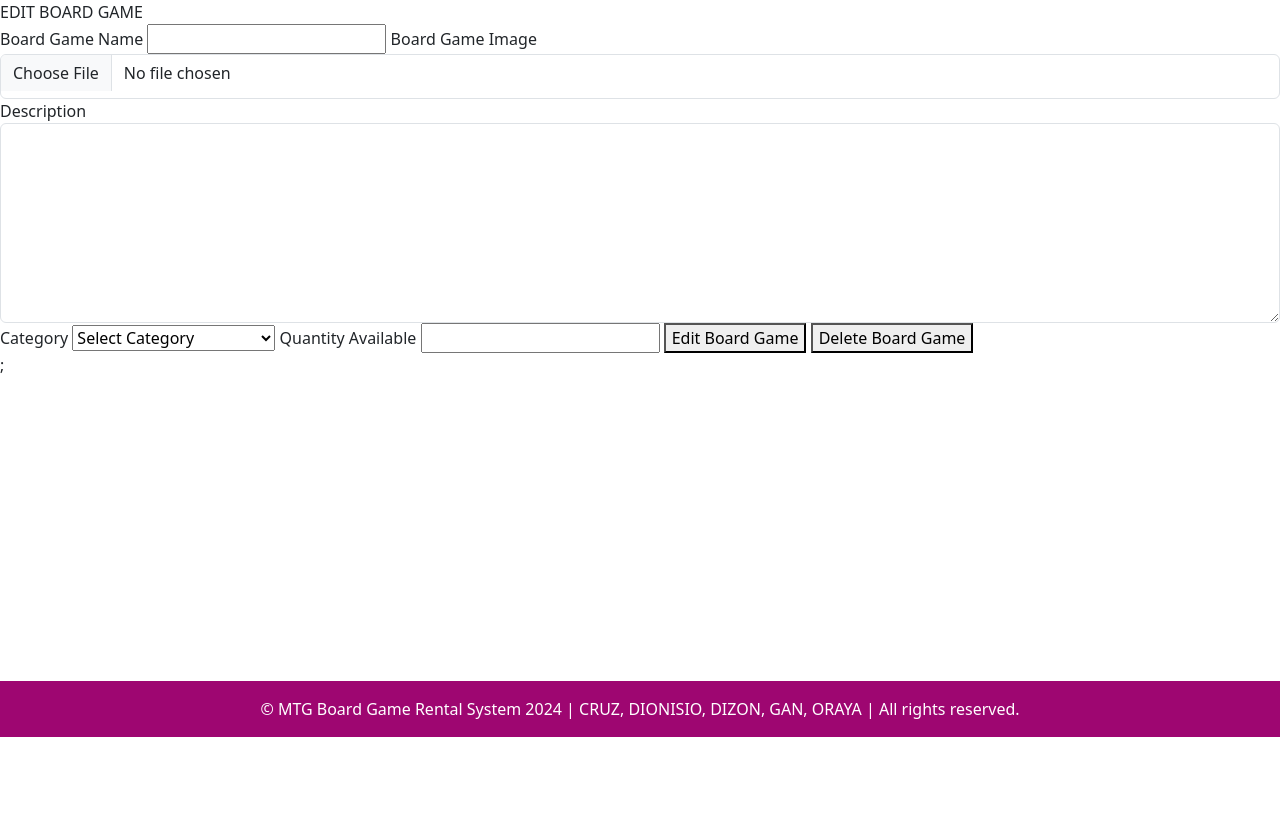
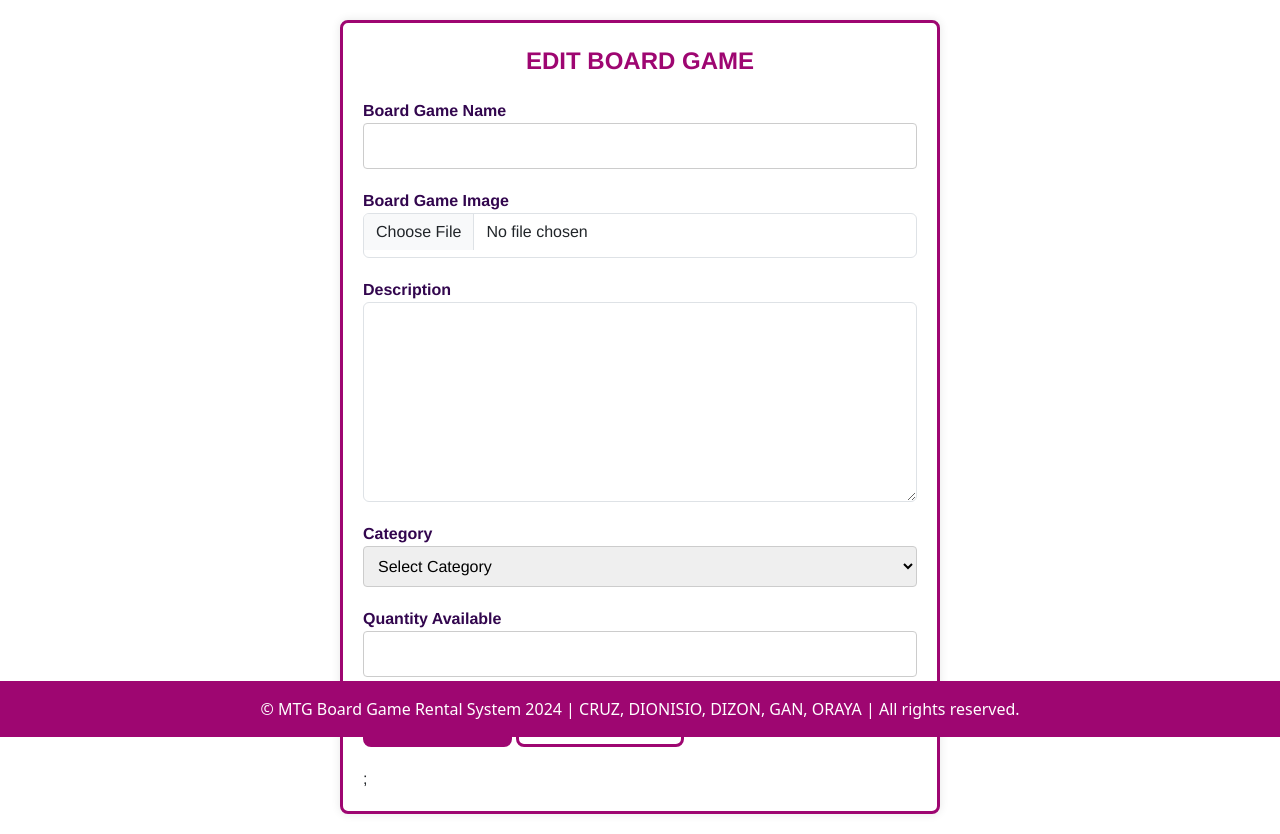
Before and after one commit to NR-Schools/CDDGO-FrontEnd, a PHP site: page /templates/admin-edit_board_game.php in a window 1280 px wide. Shown: the part 63-897 px from the top of the page. Before the commit the page ends 800 px from the top, so only its background shows below. Run offline with PHP 8.4, Linux system fonts and the light colour scheme; the template is opened without the code that fills it, so the values that code supplies are empty.

Commit message:
UI of add, edit board game

```diff
--- a/css/admin-add_board_game.css
+++ b/css/admin-add_board_game.css
@@ -6,6 +6,7 @@
             border-radius: 8px;
             box-shadow: 0 0 10px rgba(0, 0, 0, 0.1);
             font-family: Helvetica, sans-serif;
+            border: solid #9e0671;
         }
 
         .add-board-title {
@@ -45,7 +46,7 @@
             display: inline-block;
             background-color: #9e0671;
             color: white;
-            border-radius: 10px;
+            border-radius: 8px;
             border: solid #9e0671;
             padding: 10px;
             transition:background-color 0.5s, border-style 0.5s, color 0.5s;
@@ -57,7 +58,7 @@
             color: #333;
             text-decoration: none;
             color: #9e0671;
-            border-radius: 12px;
+            border-radius: 8px;
             border: solid ;
             padding: 10px;
             transition:background-color 0.5s, border-style 0.5s, color 0.5s;
--- a/templates/admin-edit_board_game.php
+++ b/templates/admin-edit_board_game.php
@@ -16,6 +16,7 @@
     <title>Edit Board Game</title>
     <link href="https://cdn.jsdelivr.net/npm/bootstrap@5.3.3/dist/css/bootstrap.min.css" rel="stylesheet"
         integrity="sha384-QWTKZyjpPEjISv5WaRU9OFeRpok6YctnYmDr5pNlyT2bRjXh0JMhjY6hW+ALEwIH" crossorigin="anonymous">
+    <link type="text/css" rel="stylesheet" href="../css/admin-add_board_game.css">
 </head>
 <body>
     <!-- Include Header and Footer-->
@@ -88,24 +89,33 @@
     ?>
 
     <!--Form-->
-    <div class= "page-container">
+    <div class= "content-container">
         <div class="add-board-title">
             EDIT BOARD GAME
         </div>
         <form action="admin-edit_board_game.php" method="POST" enctype="multipart/form-data">
             <!--Board Game Name-->
+            <div class="form-group">
                 <label for="game_name">Board Game Name</label>
                 <input type="text" name="game_name" id="game_name" value="<?php echo $game->GameName?>">
+            </div>
 
             <!--Board Game Image-->
+            <div class="form-group">
                 <label for="game_img">Board Game Image</label>
                 <input type="file" id="game_img" name="game_img" class="form-control" onchange="onFileSelected(event)" style="height: 45px;" accept="image/*">
+            </div>
+
 
             <!--Description-->
+            <div class="form-group">
                 <label for="game_desc">Description</label><br>
                 <textarea type="text" name="description" id="description" class="form-control" style="height: 200px;"><?php echo htmlspecialchars($game->GameDescription); ?></textarea>
+            </div>
+
 
             <!--Category-->
+            <div class="form-group">
             <label for="game_category">Category</label>
             <select name="game_category">
                 <option value="No Category" <?php echo ($game->GameCategory == 'No Category') ? 'selected' : ''; ?>>Select Category</option>
@@ -134,15 +144,20 @@
                 <option value="Word" <?php echo ($game->GameCategory == 'Word') ? 'selected' : ''; ?>>Word</option>
                 <option value="Worker Placement" <?php echo ($game->GameCategory == 'Worker Placement') ? 'selected' : ''; ?>>Worker Placement</option>
             </select>
+            </div>
 
             <!--Quantity Available-->
+            <div class="form-group">
                 <label for="quantity_avail">Quantity Available</label>
                 <input type="number" name="quantity_avail" id="quantity_avail" value="<?php echo $game->QuantityAvailable?>">
+            </div>
 
-            <!--Submit Button-->
+            <!--Submit and Delete Button-->
+            <div class="form-group">
             <input type="hidden" name="gameID" value="<?php echo $gameID; ?>">
-            <button type="submit" name="edit" value="edit">Edit Board Game</button>
-            <button type="submit" name="delete" value="delete">Delete Board Game</button>
+            <button type="submit" class="btn-submit" name="edit" value="edit">Edit Board Game</button>
+            <button type="submit" class="btn-cancel" name="delete" value="delete">Delete Board Game</button>
+            </div>
         </form>
 
 ;
```
Lines whose indentation alone changed are shown as unchanged.
